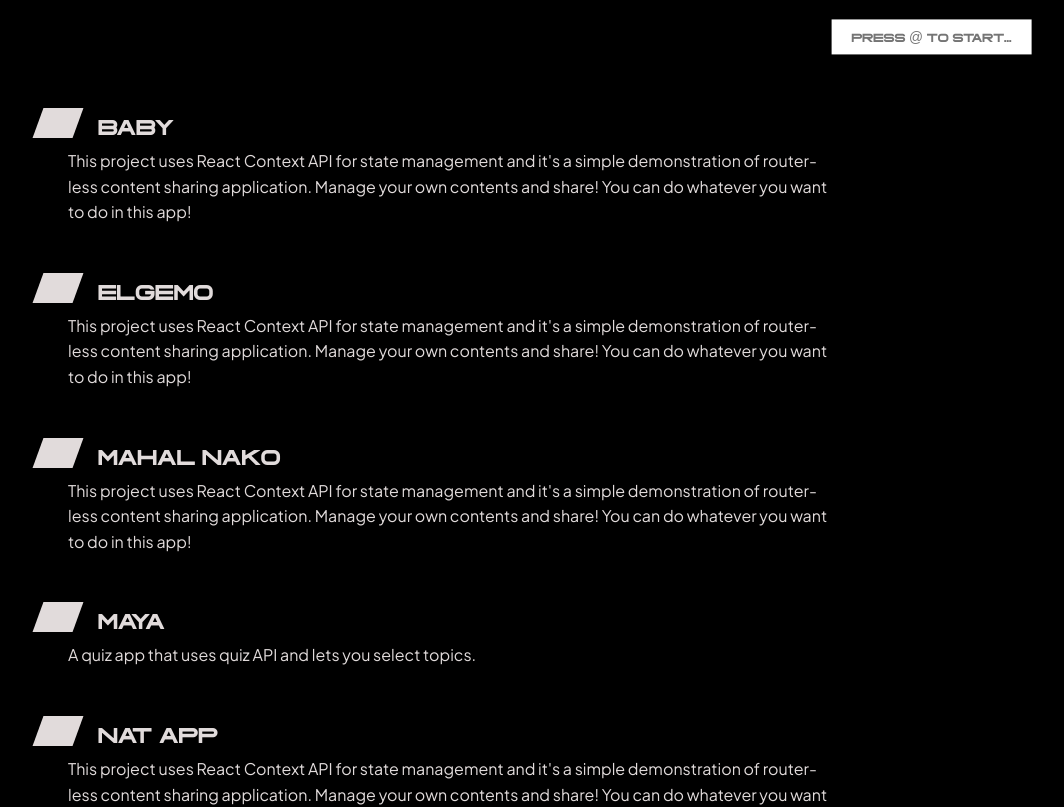
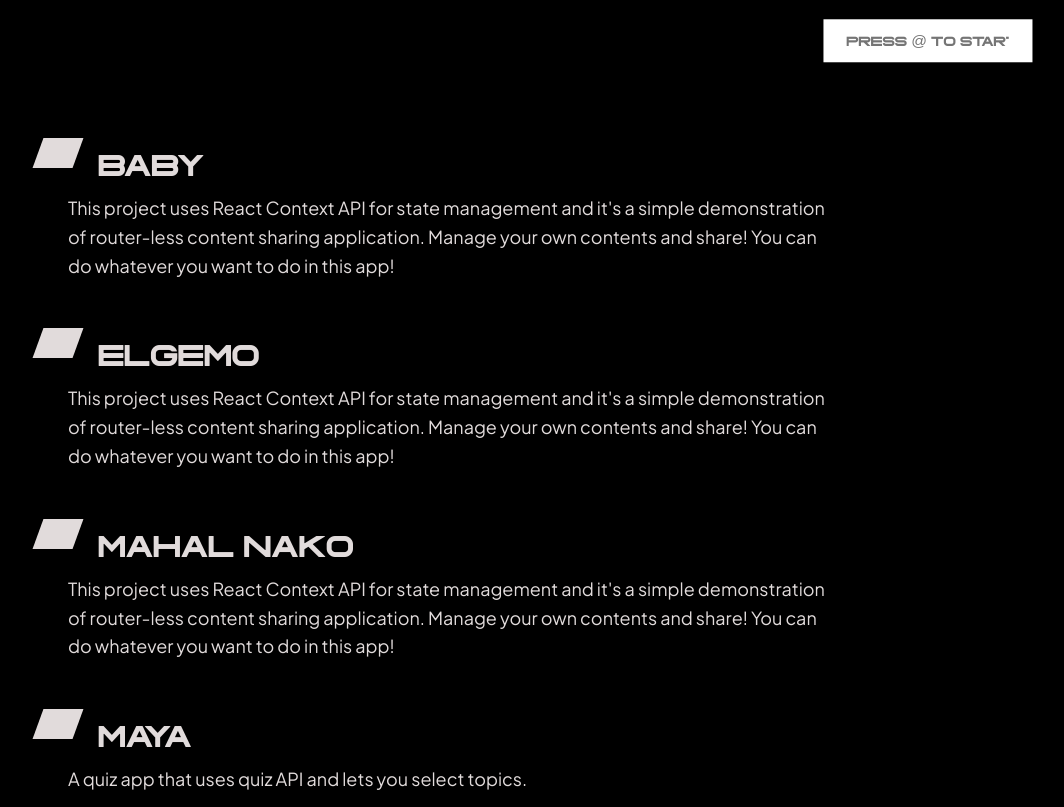
Before and after one commit to aatbip/my-portfolio, a Next.js app: page /works in a window 1280 px wide. Shown: the top 807 px of the page, without its empty margins (188-1252 px from the left). Built offline with nearby package versions, Linux system fonts and the light colour scheme.

Commit message:
css changes

```diff
--- a/components/Circle/css/Circle.module.css
+++ b/components/Circle/css/Circle.module.css
@@ -1,5 +1,4 @@
 .circle {
-  background-color: var(--font-color);
   padding: 10px 10px;
   border-radius: 50%;
   position: fixed;
@@ -7,10 +6,12 @@
   z-index: 10;
   top: 52%;
   left: 62%;
-
-  box-shadow: rgba(255, 255, 255, 0.25) 0px 50px 100px -20px,
-    rgba(0, 0, 0, 0.3) 0px 30px 60px -30px,
-    rgba(10, 37, 64, 0.35) 0px -2px 6px 0px inset;
+  background: radial-gradient(
+    circle at 50% 120%,
+    #43385e,
+    #0a0a0a 80%,
+    #000000 100%
+  );
 }
 
 .circle:hover {
--- a/components/ContentList/ContentList.tsx
+++ b/components/ContentList/ContentList.tsx
@@ -64,7 +64,7 @@ const ContentList: React.FC<IProp> = ({ data, from }) => {
                   ? styles.selected_short_description
                   : null
               }`}
-              style={{ fontSize: "10px" }}
+              style={{ fontSize: "12px" }}
             >
               {data.date}
             </p>
--- a/components/ContentList/css/ContentList.module.css
+++ b/components/ContentList/css/ContentList.module.css
@@ -45,11 +45,12 @@
   margin: 0 auto;
   color: var(--font-color);
   font-family: var(--font-type-text);
+  font-size: var(--font-size-text);
 }
 
 .selected_short_description {
   color: #ffff00;
-  font-size: 17px;
+  font-size: 20px;
   transition: font-size 0.5s;
 }
 
--- a/components/InputBox/InputBox.tsx
+++ b/components/InputBox/InputBox.tsx
@@ -1,5 +1,4 @@
 import { AnimatePresence, motion } from "framer-motion";
-import Router from "next/router";
 import React from "react";
 import { useSelector } from "react-redux";
 import { IContent } from "../../interfaces/interface";
@@ -54,7 +53,7 @@ const InputBox: React.FC<IInputBox> = ({ links, content, from }) => {
   }, [isFocused]);
 
   React.useEffect(() => {
-    if (!linkText) setIsFocused(false);
+    if (!linkText) store.dispatch(setIsFocused(false));
   }, [linkText]);
 
   return (
@@ -78,10 +77,12 @@ const InputBox: React.FC<IInputBox> = ({ links, content, from }) => {
           }}
         />
         {isFocused && from === "home" && (
-          <p style={{ fontSize: "8px" }}>Type link and hit enter to navigate</p>
+          <p style={{ fontSize: "10px" }}>
+            Type link and hit enter to navigate
+          </p>
         )}
         {isFocused && (from === "works" || from === "blogs") && (
-          <p className={styles.links} style={{ fontSize: "8px" }}>
+          <p className={styles.links} style={{ fontSize: "10px" }}>
             Type title or links to navigate
           </p>
         )}
--- a/components/InputBox/css/InputBox.module.css
+++ b/components/InputBox/css/InputBox.module.css
@@ -1,5 +1,5 @@
 .input {
-  padding: 8px 18px;
+  padding: 12px 22px;
   font-family: var(--font-type-text);
   text-align: center;
   border: none;
@@ -18,11 +18,12 @@
 .input:disabled {
   background-color: #fff;
   border: none;
-  padding: 8px 18px;
+  padding: 12px 22px;
 }
 
 .input::placeholder {
   font-family: var(--font-type-heading);
+  font-size: 15px;
 }
 
 @keyframes input {
@@ -41,6 +42,7 @@
   margin-top: 5px;
   color: var(--font-color);
   font-family: var(--font-type-heading);
+  font-size: 20px;
 }
 
 .selected_link {
--- a/components/keyboard/Keyboard.tsx
+++ b/components/keyboard/Keyboard.tsx
@@ -74,7 +74,7 @@ const Keyboard: React.FC<IProps> = ({ children }) => {
                 onClick={() => store.dispatch(keyboardUpdateLinkText("BS"))}
                 className={styles.keys_hover}
               >
-                &#8617;
+                <b> &#8617; </b>
               </div>
             </div>
             <div className={styles.keys_align}>
@@ -100,13 +100,7 @@ const Keyboard: React.FC<IProps> = ({ children }) => {
                 <b>GO!</b>
               </div>
             </div>
-            <div className={`${styles.keys_align} ${styles.keys_margin}`}>
-              <div
-                onClick={() => store.dispatch(keyboardUpdateLinkText("@"))}
-                className={styles.keys_hover}
-              >
-                <b> &#64; </b>
-              </div>
+            <div className={`${styles.keys_align}`}>
               {keys.map((key, ind) => {
                 if (ind > 18)
                   return (
@@ -121,6 +115,12 @@ const Keyboard: React.FC<IProps> = ({ children }) => {
                     </div>
                   );
               })}
+              <div
+                onClick={() => store.dispatch(keyboardUpdateLinkText("@"))}
+                className={styles.keys_hover}
+              >
+                <b> &#64; </b>
+              </div>
             </div>
             <div
               onClick={() => store.dispatch(keyboardUpdateLinkText("Space"))}
--- a/components/keyboard/css/Keyboard.module.css
+++ b/components/keyboard/css/Keyboard.module.css
@@ -1,13 +1,11 @@
 .keys_align {
   display: flex;
-  line-height: 2em;
-  padding: 8px 8px;
+  line-height: 2.5em;
   font-size: 18px;
   width: 100%;
 }
 
 .keys_hover {
-  padding: 0px 4px;
   align-items: center;
   width: 100%;
   text-align: center;
@@ -18,19 +16,15 @@
   color: #000;
 }
 
-.keys_margin {
-  margin-left: 15px;
-}
-
 .space_key {
   margin: 20px auto;
-  width: 150px;
-  height: 20px;
+  width: 60%;
+  height: 30px;
   background-color: var(--font-color);
 }
 
 .space_key:hover {
-  background-color: #000;
+  opacity: 0.8;
   border: 2px solid var(--font-color);
 }
 
@@ -39,7 +33,6 @@
   top: 100%;
   left: 50%;
   display: flex;
-  align-items: center;
   flex-direction: column;
   width: 100%;
   transform: translate(-50%, -100%);
@@ -48,7 +41,7 @@
   background: linear-gradient(-45deg, #ee7752, #e73c7e, #23a6d5, #23d5ab);
   background-size: 400% 400%;
   animation: gradient 15s ease infinite;
-  z-index: 100;
+  z-index: 9;
 }
 
 @keyframes gradient {
--- a/pages/_app.tsx
+++ b/pages/_app.tsx
@@ -7,7 +7,7 @@ import Keyboard from "../components/keyboard/Keyboard";
 import localFont from "@next/font/local";
 
 const garalama = localFont({
-  src: "../public/fonts/GARALAMA.woff2",
+  src: "../public/fonts/GARALAMA.ttf",
   variable: "--font-type-heading",
 });
 
--- a/pages/works/css/Works.module.css
+++ b/pages/works/css/Works.module.css
@@ -9,5 +9,5 @@
   width: 95%;
   position: sticky;
   top: 20px;
-  height: 60px;
+  height: 90px;
 }
--- a/styles/Homepage.module.css
+++ b/styles/Homepage.module.css
@@ -12,6 +12,7 @@
 
 .heading {
   font-size: var(--font-size-heading);
+  line-height: 1em;
 }
 
 .text {
--- a/styles/globals.css
+++ b/styles/globals.css
@@ -15,10 +15,10 @@
 }
 
 :root {
-  --font-size-heading: 25px;
-  --font-size-text: 14px;
+  --font-size-heading: 35px;
+  --font-size-text: 18px;
   --font-type-text: "Plus Jakarta Sans", sans-serif;
-  --font-type-heading: garalama;
+  /* --font-type-heading: garalama; */
   --font-color: #e1dbdb;
   --bg-color: #000000;
 }
```
Also changed, not shown: public/keyboard.svg.
